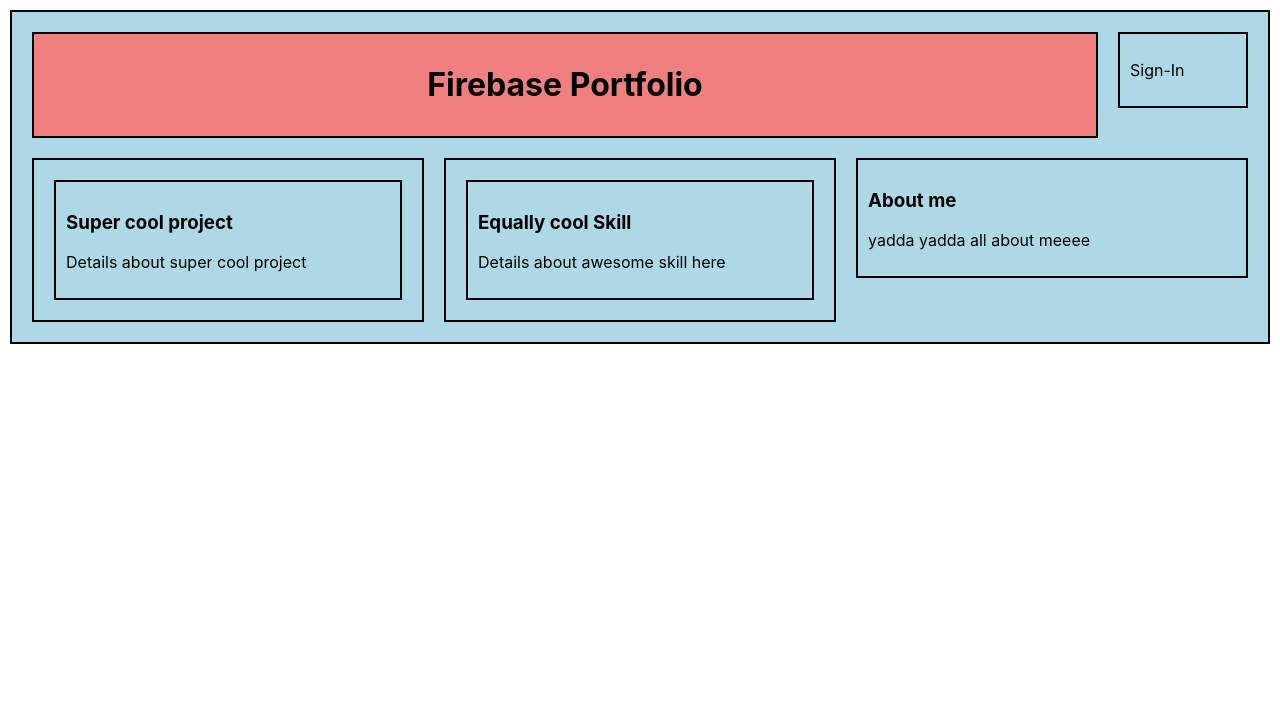
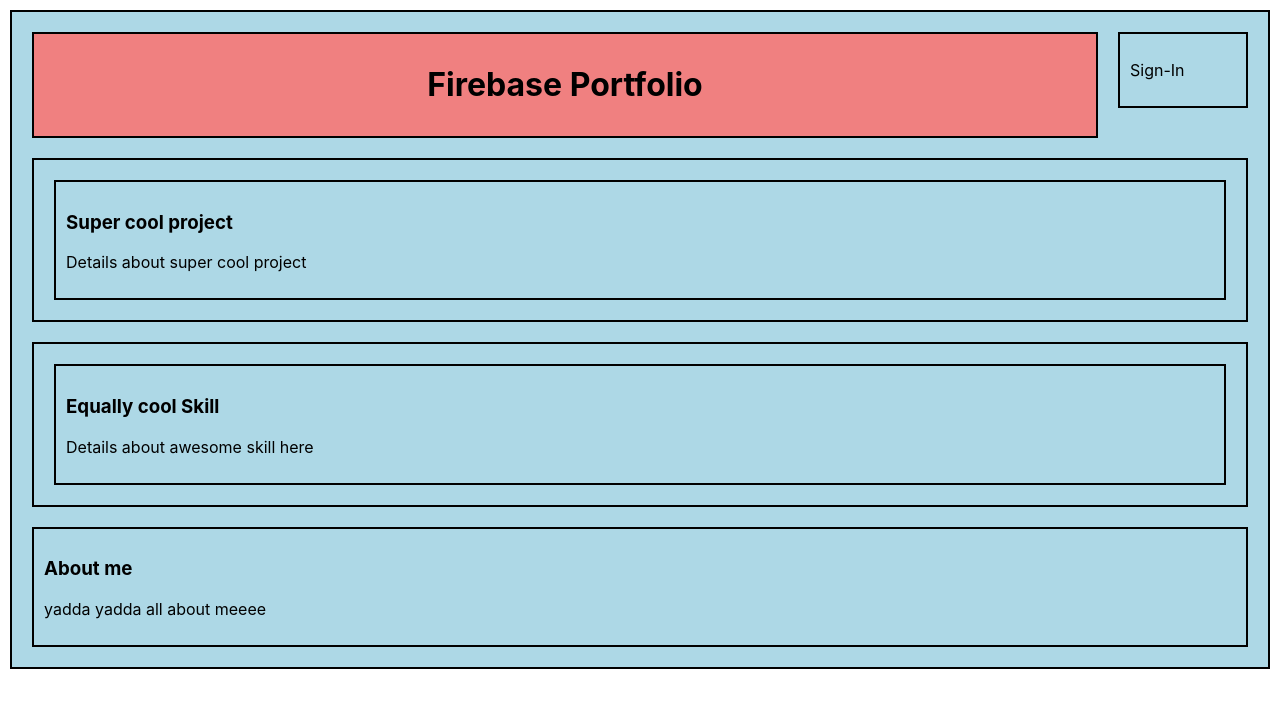
Before and after one commit to louiesch/fire-port, a React (Create React App) app: page / in a window 1280 px wide. Shown: the top 708 px of the page. Built offline with nearby package versions, Linux system fonts and the light colour scheme.

Commit message:
add newprojectform.js, refactored control and import to app.js
Co-authored-by: Ash Porter <porter.ashley13@gmail.com>

```diff
--- a/src/components/App.js
+++ b/src/components/App.js
@@ -1,9 +1,7 @@
 import React from 'react'
 import Header from './Header'
 import SignIn from "./SignIn"
-import ProjectList from './Projects/ProjectList'
-import SkillList from './Skills/SkillList'
-import Bio from './Bio/Bio'
+import Control from "./Control"
 
 function App() {
   return (
@@ -20,13 +18,7 @@
         <div>
           <div className="row">
             <div className="column">
-              <ProjectList/>
-            </div>
-            <div className="column">
-              <SkillList/>
-            </div>
-            <div className="column">
-              <Bio/>
+              <Control />
             </div>
           </div>
         </div>
--- a/src/components/Control.js
+++ b/src/components/Control.js
@@ -1,6 +1,7 @@
 import React from 'react'
 import PropTypes from 'prop-types'
 import ProjectList from './Projects/ProjectList'
+import NewProjectForm from './Projects/NewProjectForm'
 import SkillList from './Skills/SkillList'
 import Bio from './Bio/Bio'
 
@@ -18,9 +19,11 @@
       <>
         <ProjectList />
         <SkillList />
-        <BioList />
+        <Bio />
       </>
     )
   }
 
 }
+
+export default Control;
--- /dev/null
+++ b/src/components/Projects/NewProjectForm.js
@@ -0,0 +1,11 @@
+import React from 'react'
+
+function NewProjectForm() {
+  return (
+    <>
+      <p>this is a form</p>
+    </>
+  );
+}
+
+export default NewProjectForm;
```
